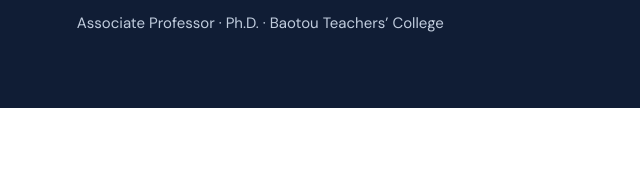
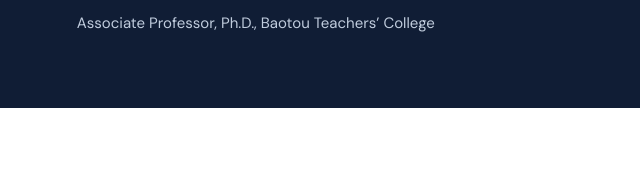
Before and after one commit to Axida-Lab/axida-lab.github.io, a plain HTML site: page members/axida-shan.html in a window 1280 px wide. Shown: the part 252-425 px from the top of the page, 0-640 px from the left. Drawn offline with Linux system fonts and the light colour scheme.

Commit message:
Update axida-shan.html

```diff
--- a/members/axida-shan.html
+++ b/members/axida-shan.html
@@ -62,7 +62,7 @@
         <h1>阿喜达 (Axida Shan)</h1>
 
         <p>
-            Associate Professor · Ph.D. · Baotou Teachers’ College
+            Associate Professor, Ph.D., Baotou Teachers’ College
         </p>
 
     </section>
```
